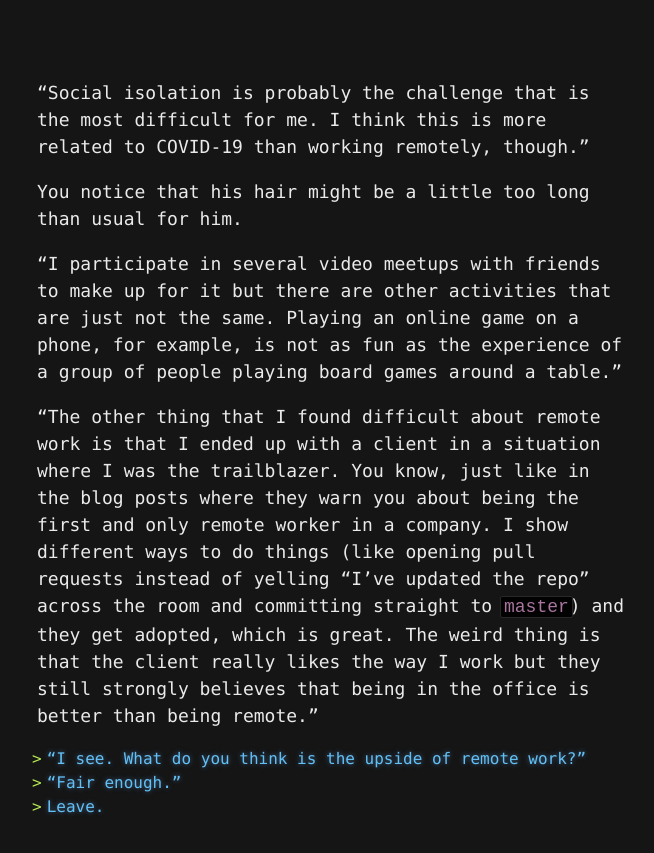
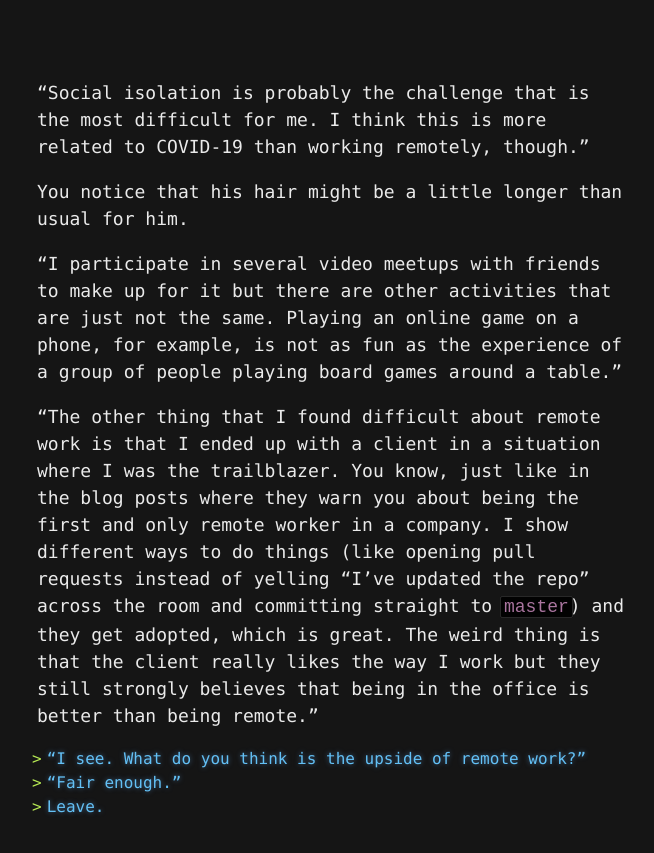
Before and after one commit to yvesgurcan/adventure, a Jekyll site: the page built from remote-challenges.md, in a window 1280 px wide. Shown: the top 853 px of the page, without its empty margins (308-962 px from the left). Built offline with Jekyll 4.4.1, drawn with Linux system fonts in a browser that asks for light colours; our own code applies the rules of GitHub Pages for plain Markdown files.

Commit message:
Update remote-challenges.md

```diff
--- a/remote-challenges.md
+++ b/remote-challenges.md
@@ -1,6 +1,6 @@
 "Social isolation is probably the challenge that is the most difficult for me. I think this is more related to COVID-19 than working remotely, though."
 
-You notice that his hair might be a little too long than usual for him.
+You notice that his hair might be a little longer than usual for him.
 
 "I participate in several video meetups with friends to make up for it but there are other activities that are just not the same. Playing an online game on a phone, for example, is not as fun as the experience of a group of people playing board games around a table."
 
```
